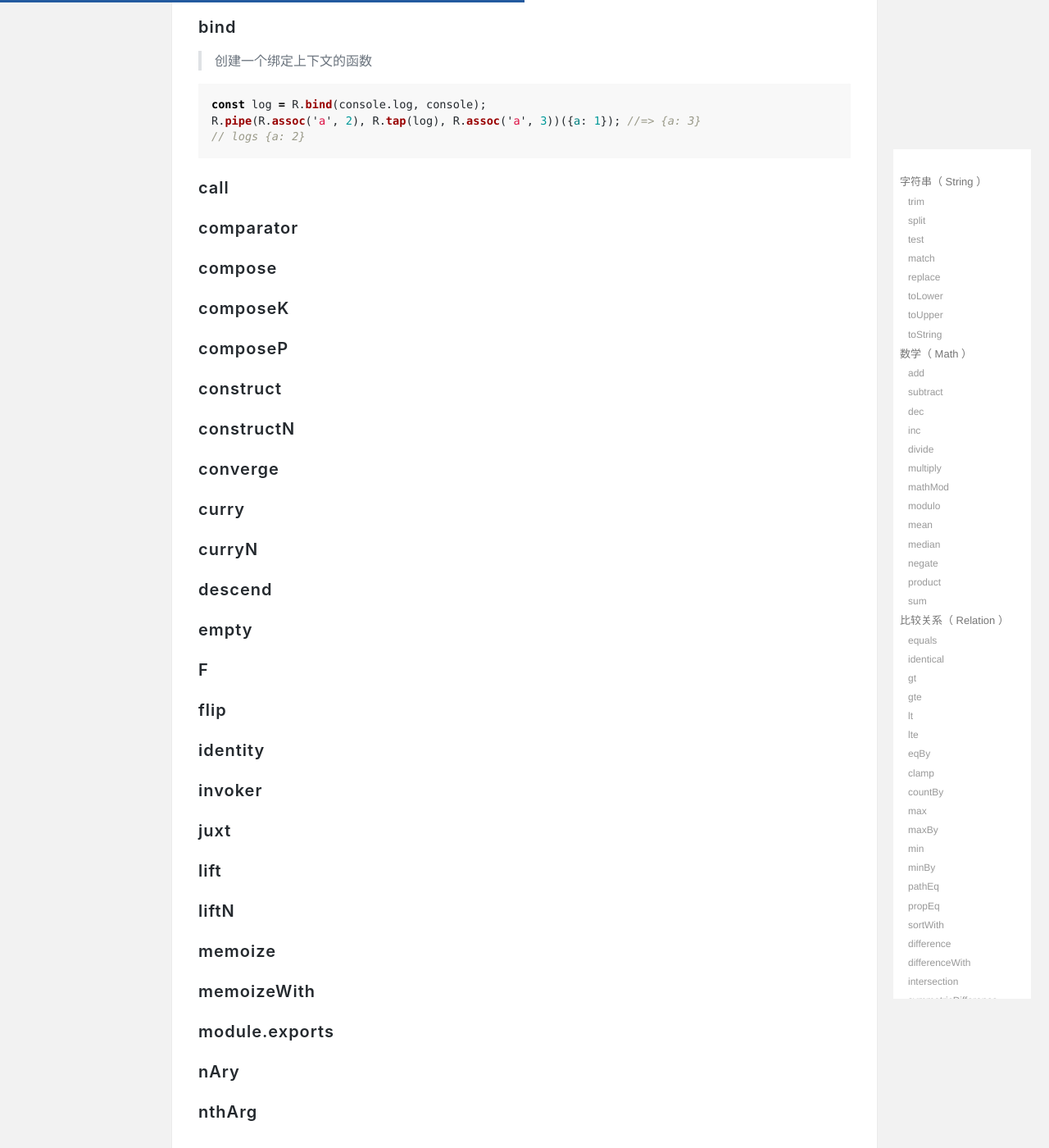
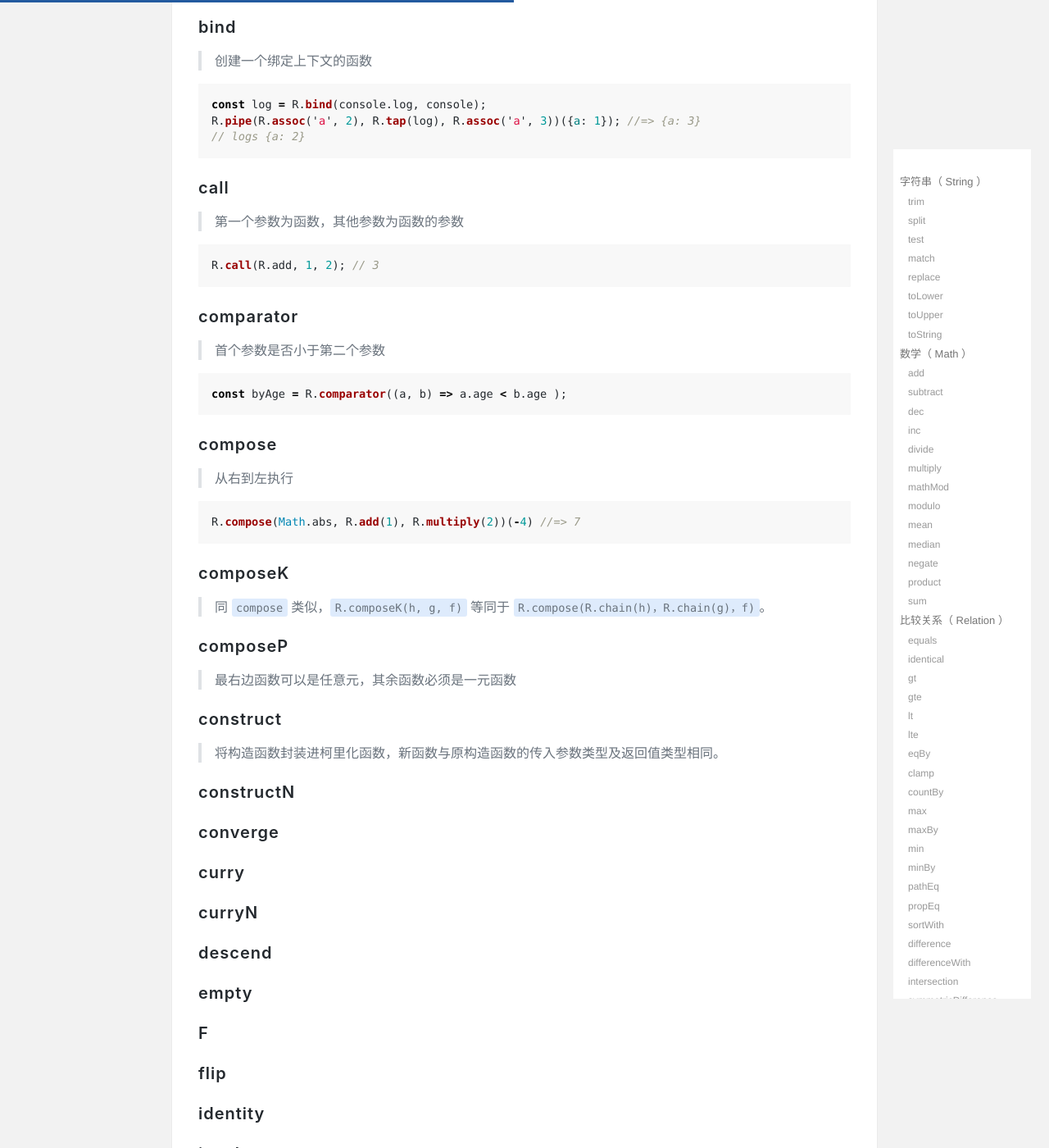
Before and after one commit to chenzilu1990/liurongqing.github.io, a Jekyll site: the page built from _posts/2018-08-15-ramda-type.md, in a window 1280 px wide and 1400 px high, scrolled down 15996 px. Shown: the whole window at 82% size. Built offline with Jekyll 4.4.1, drawn with Linux system fonts in a browser that asks for light colours; emoji names are drawn with the system emoji font; comment, search, counter and statistics services are not loaded.

````diff
--- a/_posts/2018-08-15-ramda-type.md
+++ b/_posts/2018-08-15-ramda-type.md
@@ -814,15 +814,40 @@
 
 ### call
 
+> 第一个参数为函数，其他参数为函数的参数
+
+```javascript
+R.call(R.add, 1, 2); // 3
+```
+
 ### comparator
 
+> 首个参数是否小于第二个参数
+
+```javascript
+const byAge = R.comparator((a, b) => a.age < b.age );
+```
+
 ### compose
 
+> 从右到左执行
+
+```javascript
+R.compose(Math.abs, R.add(1), R.multiply(2))(-4) //=> 7
+```
+
 ### composeK
 
+> 同 `compose` 类似，`R.composeK(h, g, f)` 等同于 `R.compose(R.chain(h)，R.chain(g)，f)`。
+
 ### composeP
 
+> 最右边函数可以是任意元，其余函数必须是一元函数
+
 ### construct
+
+> 将构造函数封装进柯里化函数，新函数与原构造函数的传入参数类型及返回值类型相同。
+
 
 ### constructN
 
````
Also changed, not shown: _posts/2016-05-20-mac-software.md (+8 -0 lines).
